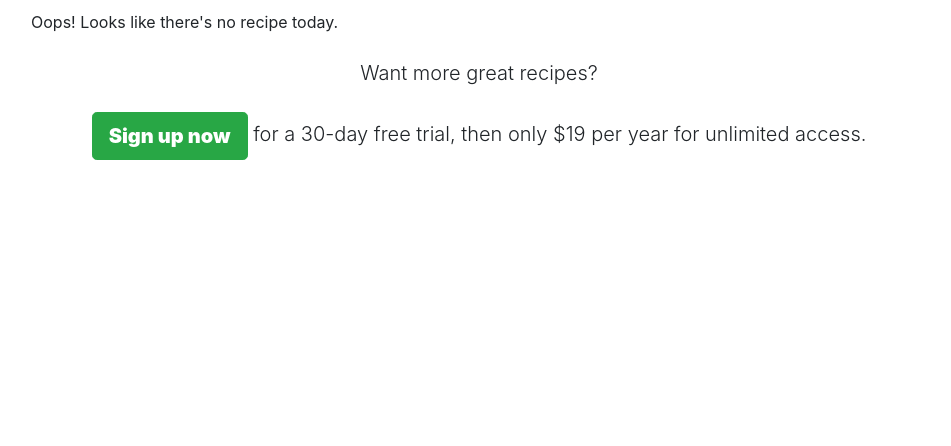
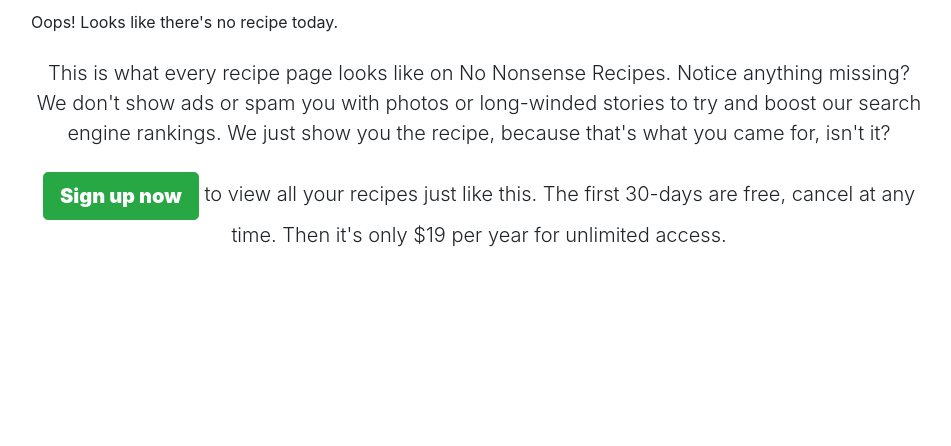
Before and after one commit to ggetzie/nnr, a Django app: page /rotd/ in a window 1280 px wide. Shown: the part 66-512 px from the top of the page, without its empty margins (161-1112 px from the left). Run offline with Django 3.2, Linux system fonts and the light colour scheme; data that the repository does not hold is empty; parts of the project's set-up code (start-up, migrations or seed data) failed here and were passed over; some libraries are stand-ins or nearby versions.

Commit message:
update copy

```diff
--- a/nnr/templates/pages/home.html
+++ b/nnr/templates/pages/home.html
@@ -38,6 +38,9 @@
         <p class="call-to-action">
             <a class="btn btn-lg btn-success signup-button" href="{% url 'account_signup' %}">Sign up now</a> for a 30-day free trial, then only $19 per year for unlimited access.
         </p>
+        <p class="call-to-action">
+            Check out the <a href="{% url 'recipes:rotd' %}">Recipe of the Day</a> for a free preview.
+        </p>
         {% endif %}
     </div>
 
--- a/nnr/templates/recipes/rotd.html
+++ b/nnr/templates/recipes/rotd.html
@@ -31,10 +31,14 @@ Recipe of the Day - {{ recipe.title }}
     {% endcache %}
     {% if  not request.user.is_authenticated %}
     <p class="call-to-action">
-        Want more great recipes?
+        This is what every recipe page looks like on No Nonsense Recipes. Notice
+        anything missing? We don't show ads or spam you with photos or
+        long-winded stories to try and boost our search engine rankings. We just
+        show you the recipe, because that's what you came for, isn't it?
     </p>
     <p class="call-to-action">
-            <a class="btn btn-lg btn-success signup-button" href="{% url 'account_signup' %}">Sign up now</a> for a 30-day free trial, then only $19 per year for unlimited access.
+            <a class="btn btn-lg btn-success signup-button" href="{% url 'account_signup' %}">Sign up now</a> to view all your recipes just like this.
+            The first 30-days are free, cancel at any time. Then it's only $19 per year for unlimited access.
     </p>
     {% endif %}
 
```
